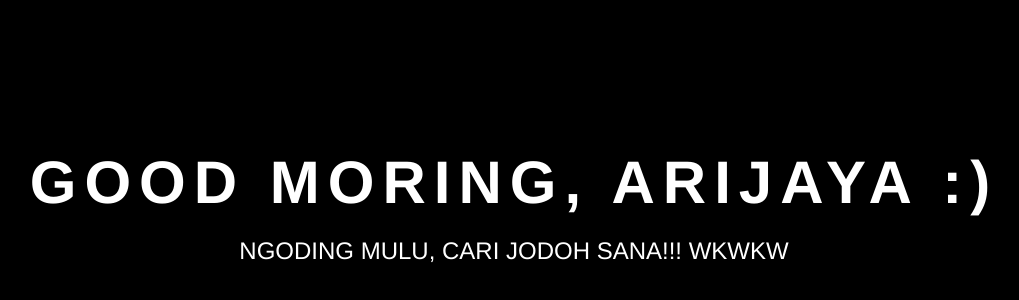
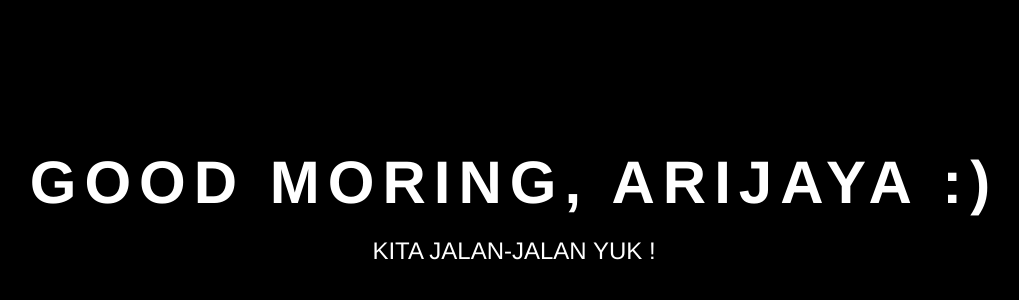
Before and after one commit to ArijayaPutra/Arijayaaa, a plain HTML site: page index.html in a window 1280 px wide. Shown: the part 194-494 px from the top of the page, without its empty margins (126-1145 px from the left). Drawn offline with Linux system fonts and the light colour scheme.

Commit message:
Update index.html

```diff
--- a/index.html
+++ b/index.html
@@ -9,7 +9,7 @@
 
 <div class="container">
   <span class="text1">Good Moring, Arijaya :)</span>
-  <span class="text2">Ngoding mulu, cari jodoh sana!!! wkwkw</span>
+  <span class="text2">Kita jalan-jalan yuk !</span>
 <style type="text/css">
 {
   padding: 0;
```
